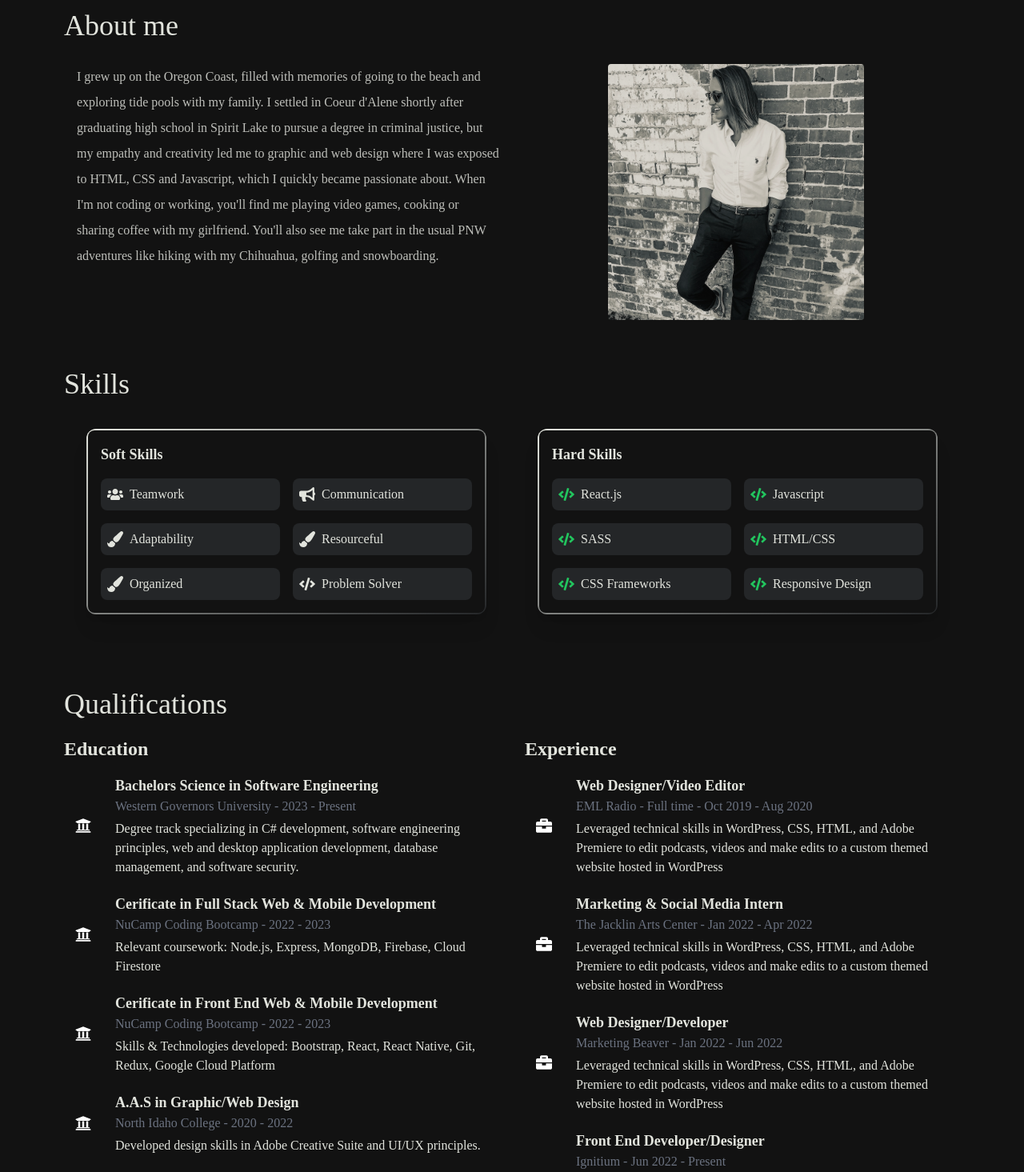
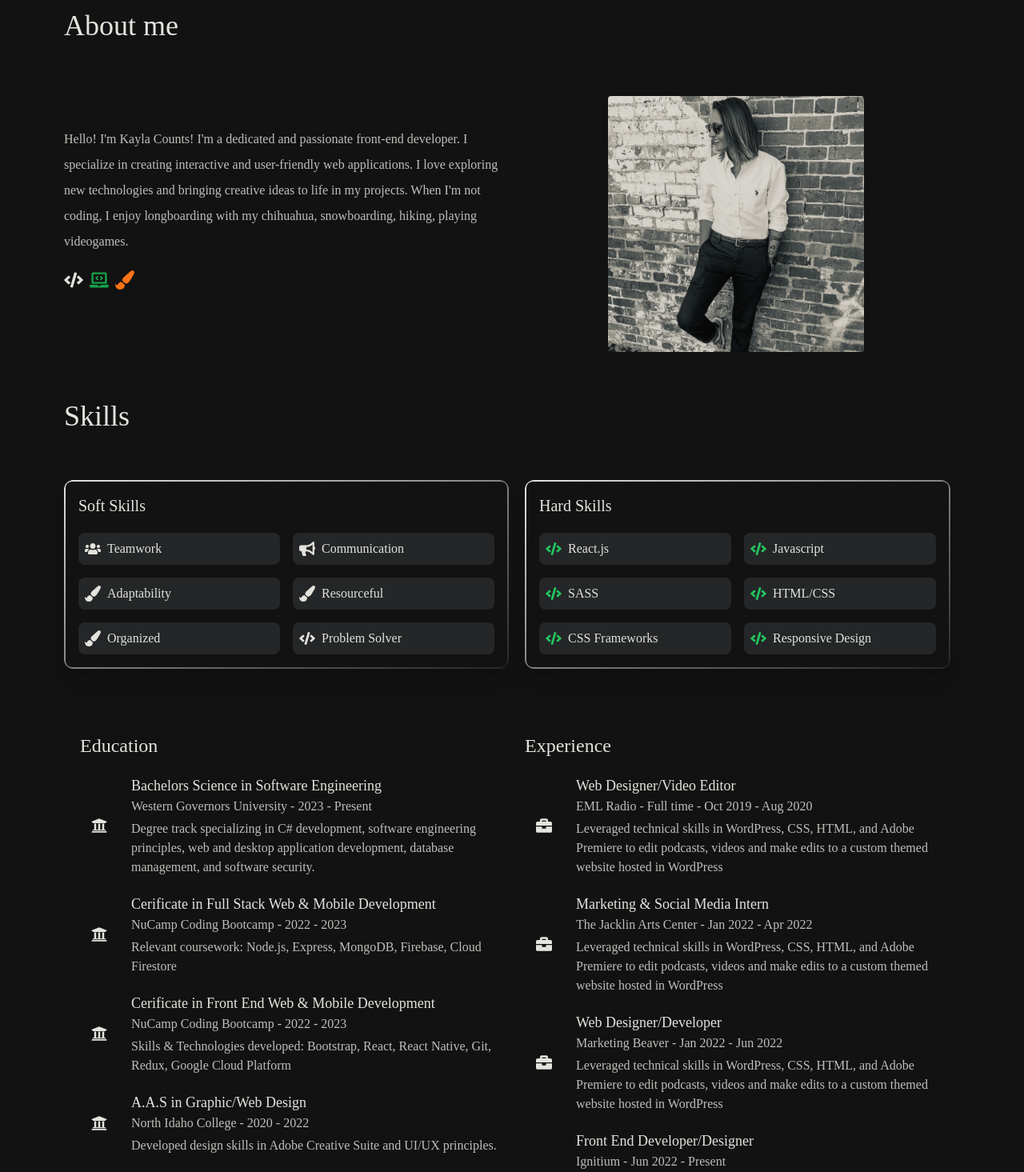
Before and after one commit to Kcounts93/my-portfolio, a React (Create React App) app: page / in a window 1280 px wide. Shown: the part 1700-3165 px from the top of the page at 80% size. Built offline with nearby package versions, Linux system fonts and the light colour scheme.

Commit message:
spacing and about paragraph

```diff
--- a/src/components/About.jsx
+++ b/src/components/About.jsx
@@ -2,6 +2,7 @@ import React from "react";
 import { motion } from "framer-motion";
 import { FiCheck } from "react-icons/fi";
 import me from "../assets/me.png";
+import { FaCode, FaLaptopCode, FaPaintBrush } from "react-icons/fa";
 
 const About = () => {
   return (
@@ -12,32 +13,33 @@ const About = () => {
       <div className="text-heading-section mb-7">
         <h2 className="text-4xl mb-5 font-light">About me</h2>
       </div>
-      <div className="flex flex-wrap flex-col-reverse md:flex-row">
+      <div className="flex flex-wrap flex-col md:flex-row items-center">
         {/* Left Section */}
         <motion.div
           initial={{ opacity: 0, x: 20 }}
           animate={{ opacity: 1, x: 0 }}
           transition={{ duration: 0.5 }}
-          className="w-full lg:w-1/2 mb-6 md:mb-0 px-4"
+          className="w-full lg:w-1/2 mb-6 md:mb-0"
         >
           <p className=" leading-loose font-medium text-darkputty">
-            I grew up on the Oregon Coast, filled with memories of going to the
-            beach and exploring tide pools with my family. I settled in Coeur
-            d'Alene shortly after graduating high school in Spirit Lake to
-            pursue a degree in criminal justice, but my empathy and creativity
-            led me to graphic and web design where I was exposed to HTML, CSS
-            and Javascript, which I quickly became passionate about. When I'm
-            not coding or working, you'll find me playing video games, cooking
-            or sharing coffee with my girlfriend. You'll also see me take part
-            in the usual PNW adventures like hiking with my Chihuahua, golfing
-            and snowboarding.
+            Hello! I'm Kayla Counts! I'm a dedicated and passionate front-end
+            developer. I specialize in creating interactive and user-friendly
+            web applications. I love exploring new technologies and bringing
+            creative ideas to life in my projects. When I'm not coding, I enjoy
+            longboarding with my chihuahua, snowboarding, hiking, playing
+            videogames.
           </p>
+          <div className="flex mt-5">
+            <FaCode className="text-2xl text-blue-600 hover:text-blue-800 mr-2 cursor-pointer" />
+            <FaLaptopCode className="text-2xl text-green-600 hover:text-green-800 mr-2 cursor-pointer" />
+            <FaPaintBrush className="text-2xl text-[#F87217] hover:text-yellow-800 cursor-pointer" />
+          </div>
         </motion.div>
 
         {/* Right Section */}
-        <div className="w-full lg:w-1/2 lg:flex flex-col-reverse justify-center items-center px-10">
+        <div className="w-full lg:w-1/2 flex justify-center items-center">
           <img
-            className="rounded w-40 md:w-80 opacity-90"
+            className="rounded w-40 md:w-80 opacity-90 mt-10"
             src={me}
             alt="portfolio me"
           />
--- a/src/components/Qualifications.jsx
+++ b/src/components/Qualifications.jsx
@@ -4,21 +4,21 @@ import { motion } from "framer-motion";
 
 const TimelineEntry = ({ title, subtitle, date, description, icon: Icon }) => (
   <motion.div
-    className="flex flex-col md:flex-row items-center text-center md:text-left mb-5"
+    className="flex flex-col md:flex-row items-start md:items-center text-left mb-5"
     whileHover={{ scale: 1.05 }}
     transition={{ type: "spring", stiffness: 300 }}
   >
     <div className="flex-shrink-0">
-      <div className="flex items-center justify-center h-12 w-12 rounded-full bg-blue-500 text-white">
+      <div className="flex items-center justify-center h-12 w-12 rounded-full bg-blue-500 text-putty">
         <Icon className="text-xl" />
       </div>
     </div>
     <div className="md:flex-grow md:ml-4 mt-2 md:mt-0">
-      <h3 className="text-lg font-bold">{title}</h3>
-      <h4 className="font-medium text-gray-500">
+      <h3 className="text-lg font-medium">{title}</h3>
+      <h4 className="font-medium text-darkputty">
         {subtitle} - {date}
       </h4>
-      <p className="text-md mt-1">{description}</p>
+      <p className="text-md mt-1 text-darkputty">{description}</p>
     </div>
   </motion.div>
 );
@@ -93,18 +93,15 @@ const Qualifications = () => {
 
   return (
     <motion.div
-      className="container mx-auto p-4 w-full px-5 md:px-10 lg:px-20 mt-10 mb-5"
+      className="container mx-auto px-5 md:px-10 lg:px-20 mt-10"
       variants={containerVariants}
       initial="hidden"
       whileInView="visible"
       viewport={{ once: true }}
     >
-      <div className="text-heading-section mb-5">
-        <h2 className="text-4xl mb-5 font-light">Qualifications</h2>
-      </div>
-      <div className="md:flex">
-        <div className="md:w-1/2 pr-4">
-          <h2 className="text-2xl font-bold mb-4">Education</h2>
+      <div className="md:flex px-5">
+        <div className="md:w-1/2 pr-4 mb-20">
+          <h2 className="text-2xl font-light mb-5">Education</h2>
           {education.map((edu, idx) => (
             <TimelineEntry
               key={idx}
@@ -117,7 +114,7 @@ const Qualifications = () => {
           ))}
         </div>
         <div className="md:w-1/2 pl-4">
-          <h2 className="text-2xl font-bold mb-4">Experience</h2>
+          <h2 className="text-2xl font-light mb-5">Experience</h2>
           {experiences.map((exp, idx) => (
             <TimelineEntry
               key={idx}
--- a/src/components/Skills.jsx
+++ b/src/components/Skills.jsx
@@ -25,13 +25,13 @@ const Skills = () => {
       className="container mx-auto px-5 md:px-10 lg:px-20 mt-10 mb-5"
     >
       <div className="text-heading-section mb-5">
-        <h2 className="text-4xl mb-5 font-light">Skills</h2>
+        <h2 className="text-4xl mb-10 font-light">Skills</h2>
       </div>
-      <div className="container p-4">
-        <div className="grid grid-cols-1 md:grid-cols-2 gap-10">
-          <div className="mx-3 h-full rounded-xl bg-gradient-to-br from-putty to-charcoal p-0.5 shadow-xl">
+      <div className="container py-5">
+        <div className="grid grid-cols-1 md:grid-cols-2 gap-2">
+          <div className=" h-full rounded-xl bg-gradient-to-br from-putty to-charcoal p-0.5 shadow-xl">
             <div className="p-4 bg-darkgrey rounded-lg">
-              <h2 className="text-lg font-semibold mb-4">Soft Skills</h2>
+              <h2 className="text-xl font-light mb-5">Soft Skills</h2>
               <div className="grid grid-cols-2 gap-4">
                 {softSkills.map(({ skill, Icon }) => (
                   <div className="flex items-center p-2 bg-charcoal rounded-lg">
@@ -44,7 +44,7 @@ const Skills = () => {
           </div>
           <div className="mx-3 h-full rounded-xl bg-gradient-to-br from-putty to-charcoal p-0.5 shadow-xl">
             <div className="p-4 bg-darkgrey rounded-lg">
-              <h2 className="text-lg font-semibold mb-4">Hard Skills</h2>
+              <h2 className="text-xl font-light mb-5">Hard Skills</h2>
               <div className="grid grid-cols-2 gap-4">
                 {hardSkills.map(({ skill, Icon }) => (
                   <div className="flex items-center p-2 bg-charcoal rounded-lg">
```
